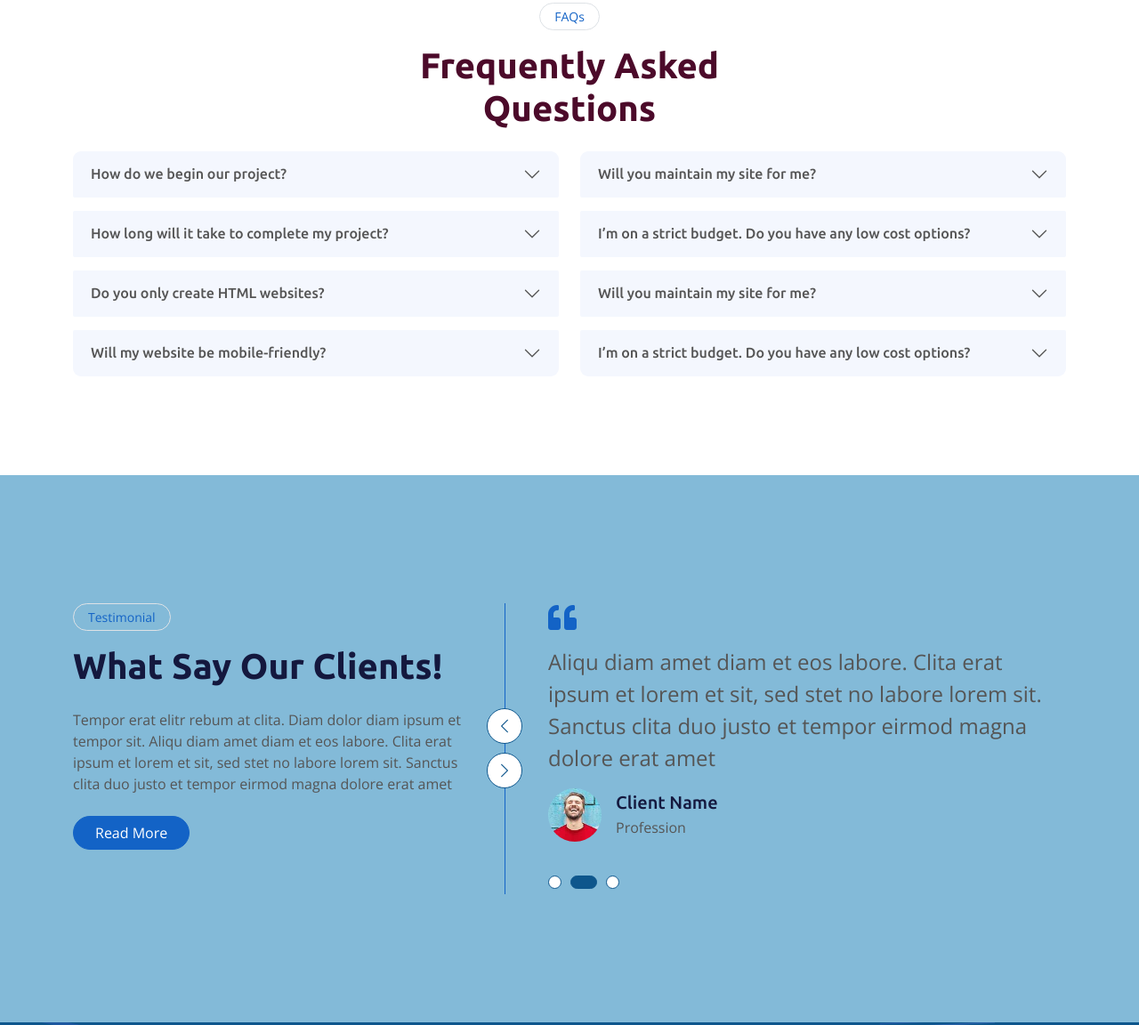
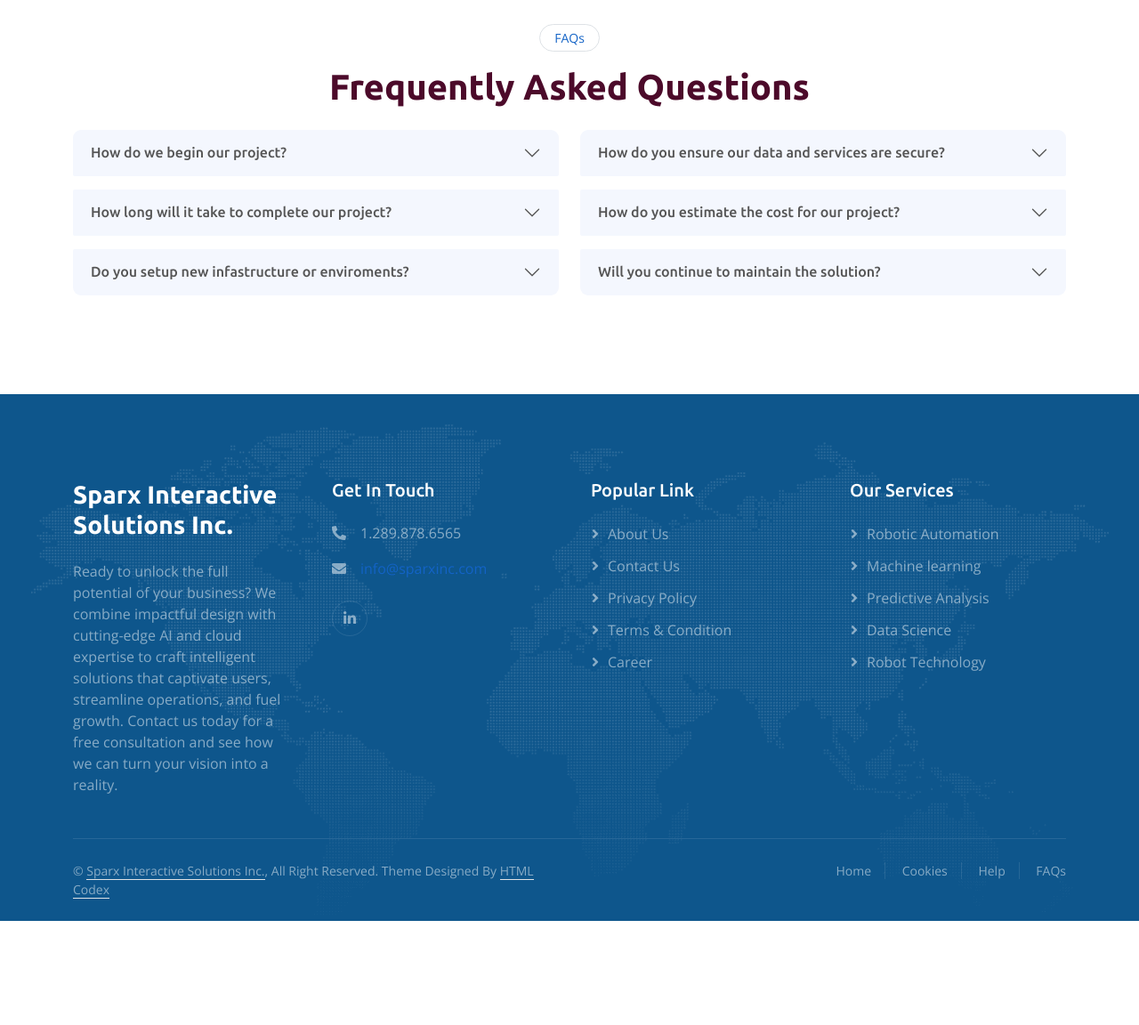
Before and after one commit to KrisFernando/sparxinc-website, a plain HTML site: page index.html in a window 1280 px wide. Shown: the part 3891-5043 px from the top of the page at 89% size. After the commit the page ends 4926 px from the top, so only its background shows below. Drawn offline with nearby package versions, Linux system fonts and the light colour scheme.

Commit message:
index > case study, faq, footer

```diff
--- a/css/style.css
+++ b/css/style.css
@@ -16,7 +16,7 @@
 }
 
 .bg-dark {
-    background-color: var(--secondary) !important;
+    background-color: var(--primary) !important;
 }
 
 .text-secondary {
--- a/index.html
+++ b/index.html
@@ -78,7 +78,7 @@
                 <div class="col-lg-6 align-self-center text-center text-lg-start mb-lg-5">
                     <div class="btn btn-sm border rounded-pill text-white px-3 mb-3 animated slideInRight">Sparx Interactive Solutions Inc.</div>
                     <h1 class="display-4 text-white mb-4 animated slideInRight">The Digital Evolution</h1>
-                    <p class="text-white mb-4 animated slideInRight">Feeling overwhelmed managing your brand online? We design, build, and deploy solutions to take your business to the next level.</p>
+                    <p class="text-white mb-4 animated slideInRight">Feeling overwhelmed managing your brand online?<br/>We design, build, and deploy solutions to take your business to the next level.</p>
                     <!-- <a href="" class="btn btn-light py-sm-3 px-sm-5 rounded-pill me-3 animated slideInRight">Read More</a> -->
                     <!-- <a href="" class="btn btn-outline-light py-sm-3 px-sm-5 rounded-pill animated slideInRight">Contact Us</a> -->
                 </div>
@@ -273,7 +273,7 @@
         <div class="container py-5">
             <div class="mx-auto text-center wow fadeIn" data-wow-delay="0.1s" style="max-width: 500px;">
                 <div class="btn btn-sm border rounded-pill text-primary px-3 mb-3">Case Study</div>
-                <h1 class="mb-4 text-white">Our Recent Solutiuons</h1>
+                <h1 class="mb-4 text-white">Recent Solutions</h1>
             </div>
             <div class="row g-4">
                 <div class="col-lg-4 wow fadeIn" data-wow-delay="0.3s">
@@ -315,7 +315,7 @@
     <!-- FAQs Start -->
     <div class="container-fluid py-5">
         <div class="container py-5">
-            <div class="mx-auto text-center wow fadeIn" data-wow-delay="0.1s" style="max-width: 500px;">
+            <div class="mx-auto text-center wow fadeIn" data-wow-delay="0.1s">
                 <div class="btn btn-sm border rounded-pill text-primary px-3 mb-3">FAQs</div>
                 <h1 class="mb-4 text-secondary">Frequently Asked Questions</h1>
             </div>
@@ -340,13 +340,13 @@
                             <h2 class="accordion-header" id="headingTwo">
                                 <button class="accordion-button collapsed" type="button" data-bs-toggle="collapse"
                                     data-bs-target="#collapseTwo" aria-expanded="false" aria-controls="collapseTwo">
-                                    How long will it take to complete my project?
+                                    How long will it take to complete our project?
                                 </button>
                             </h2>
                             <div id="collapseTwo" class="accordion-collapse collapse" aria-labelledby="headingTwo"
                                 data-bs-parent="#accordionFAQ1">
                                 <div class="accordion-body">
-                                    Once we determine the scope of work, we provide a per project timeline for completition.  In the initial plannign phase will take into account any deadlines or launch dates you already have in place.
+                                    Once we determine the scope of work, we provide a per project timeline for completition.  In the initial planning phase will take into account any deadlines or launch dates you already have in place.  So it all depends on the complexity and cooperation of the required resources for a successful impletementation.
                                 </div>
                             </div>
                         </div>
@@ -354,27 +354,13 @@
                             <h2 class="accordion-header" id="headingThree">
                                 <button class="accordion-button collapsed" type="button" data-bs-toggle="collapse"
                                     data-bs-target="#collapseThree" aria-expanded="false" aria-controls="collapseThree">
-                                    Do you only create HTML websites?
+                                    Do you setup new infastructure or enviroments?
                                 </button>
                             </h2>
                             <div id="collapseThree" class="accordion-collapse collapse" aria-labelledby="headingThree"
                                 data-bs-parent="#accordionFAQ1">
                                 <div class="accordion-body">
-                                    Dolor nonumy tempor elitr et rebum ipsum sit duo duo. Diam sed sed magna et magna diam aliquyam amet dolore ipsum erat duo. Sit rebum magna duo labore no diam.
-                                </div>
-                            </div>
-                        </div>
-                        <div class="accordion-item wow fadeIn" data-wow-delay="0.4s">
-                            <h2 class="accordion-header" id="headingFour">
-                                <button class="accordion-button collapsed" type="button" data-bs-toggle="collapse"
-                                    data-bs-target="#collapseFour" aria-expanded="true" aria-controls="collapseFour">
-                                    Will my website be mobile-friendly?
-                                </button>
-                            </h2>
-                            <div id="collapseFour" class="accordion-collapse collapse" aria-labelledby="headingFour"
-                                data-bs-parent="#accordionFAQ1">
-                                <div class="accordion-body">
-                                    Dolor nonumy tempor elitr et rebum ipsum sit duo duo. Diam sed sed magna et magna diam aliquyam amet dolore ipsum erat duo. Sit rebum magna duo labore no diam.
+                                    Yes, we follow best practices with any deployment and use standard DevOps methodologies.  A Continuous Intergration/ Continuous Deployment pipeline is key for all phases of deployment, so we keep that in mind.  We will setup 3 environments: Development, Testing and Production.  This will help with smooth transition of client facing or internal business services vital for your business operations.
                                 </div>
                             </div>
                         </div>
@@ -386,13 +372,13 @@
                             <h2 class="accordion-header" id="headingFive">
                                 <button class="accordion-button collapsed" type="button" data-bs-toggle="collapse"
                                     data-bs-target="#collapseFive" aria-expanded="false" aria-controls="collapseFive">
-                                    Will you maintain my site for me?
+                                    How do you ensure our data and services are secure?
                                 </button>
                             </h2>
                             <div id="collapseFive" class="accordion-collapse collapse" aria-labelledby="headingFive"
                                 data-bs-parent="#accordionFAQ2">
                                 <div class="accordion-body">
-                                    Dolor nonumy tempor elitr et rebum ipsum sit duo duo. Diam sed sed magna et magna diam aliquyam amet dolore ipsum erat duo. Sit rebum magna duo labore no diam.
+                                    Security is a key pillar to all our solutions.  Data will be encrypted in Transit and at Rest (on storage).  Access to your data and services will always be restricted to allow least privilaged access.  We use a Zero Trust policy and tighten access to a limited set of users.  These users will only be given access complete their given tasks.  Additionally, Multi-Factor Athentication (MFA) will be used to protect against password breaches.
                                 </div>
                             </div>
                         </div>
@@ -400,13 +386,13 @@
                             <h2 class="accordion-header" id="headingSix">
                                 <button class="accordion-button collapsed" type="button" data-bs-toggle="collapse"
                                     data-bs-target="#collapseSix" aria-expanded="false" aria-controls="collapseSix">
-                                    I’m on a strict budget. Do you have any low cost options?
+                                    How do you estimate the cost for our project?
                                 </button>
                             </h2>
                             <div id="collapseSix" class="accordion-collapse collapse" aria-labelledby="headingSix"
                                 data-bs-parent="#accordionFAQ2">
                                 <div class="accordion-body">
-                                    Dolor nonumy tempor elitr et rebum ipsum sit duo duo. Diam sed sed magna et magna diam aliquyam amet dolore ipsum erat duo. Sit rebum magna duo labore no diam.
+                                    When we initially determine the scope of work and solution, we offer a few options based on these factors: timeline, costs, and complexity.  Implementation of your project might also be over in serveral phases, such as an interim solution (get something quick) and then a final solution (viable and long standing)
                                 </div>
                             </div>
                         </div>
@@ -414,27 +400,13 @@
                             <h2 class="accordion-header" id="headingSeven">
                                 <button class="accordion-button collapsed" type="button" data-bs-toggle="collapse"
                                     data-bs-target="#collapseSeven" aria-expanded="false" aria-controls="collapseSeven">
-                                    Will you maintain my site for me?
+                                    Will you continue to maintain the solution?
                                 </button>
                             </h2>
                             <div id="collapseSeven" class="accordion-collapse collapse" aria-labelledby="headingSeven"
                                 data-bs-parent="#accordionFAQ2">
                                 <div class="accordion-body">
-                                    Dolor nonumy tempor elitr et rebum ipsum sit duo duo. Diam sed sed magna et magna diam aliquyam amet dolore ipsum erat duo. Sit rebum magna duo labore no diam.
-                                </div>
-                            </div>
-                        </div>
-                        <div class="accordion-item wow fadeIn" data-wow-delay="0.8s">
-                            <h2 class="accordion-header" id="headingEight">
-                                <button class="accordion-button collapsed" type="button" data-bs-toggle="collapse"
-                                    data-bs-target="#collapseEight" aria-expanded="false" aria-controls="collapseEight">
-                                    I’m on a strict budget. Do you have any low cost options?
-                                </button>
-                            </h2>
-                            <div id="collapseEight" class="accordion-collapse collapse" aria-labelledby="headingEight"
-                                data-bs-parent="#accordionFAQ2">
-                                <div class="accordion-body">
-                                    Dolor nonumy tempor elitr et rebum ipsum sit duo duo. Diam sed sed magna et magna diam aliquyam amet dolore ipsum erat duo. Sit rebum magna duo labore no diam.
+                                    Normally, there's a hand-off to your existing Technology Team.  We can work out a transition plan where training and test runs are completed for review and sign off.<br/>We are also available to continue to maintain the solution on your behalf.
                                 </div>
                             </div>
                         </div>
@@ -445,30 +417,35 @@
     </div>
     <!-- FAQs Start -->
 
-    <!-- Testimonial Start -->
+    <!-- Testimonial Start
     <div class="container-fluid bg-light-2 py-5">
     <div class="container-xxl py-5">
         <div class="container py-5">
             <div class="row g-5">
                 <div class="col-lg-5 wow fadeIn" data-wow-delay="0.1s">
                     <div class="btn btn-sm border rounded-pill text-primary px-3 mb-3">Testimonial</div>
-                    <h1 class="mb-4">What Say Our Clients!</h1>
-                    <p class="mb-4">Tempor erat elitr rebum at clita. Diam dolor diam ipsum et tempor sit. Aliqu diam
-                        amet diam et eos labore. Clita erat ipsum et lorem et sit, sed stet no labore lorem sit. Sanctus
-                        clita duo justo et tempor eirmod magna dolore erat amet</p>
-                    <a class="btn btn-primary rounded-pill px-4" href="">Read More</a>
+                    <h1 class="mb-4 text-white">What Say Our Clients!</h1>
+                    <p class="mb-4">Our customers thrive because we become invested partners, not just service providers. We translate your vision into reality with captivating design and cutting-edge technology.  This translates to user experiences that captivate, intelligent automation that streamlines operations, and data-driven insights that fuel growth.</p>
                 </div>
                 <div class="col-lg-7 wow fadeIn" data-wow-delay="0.5s">
                     <div class="owl-carousel testimonial-carousel border-start border-primary">
                         <div class="testimonial-item ps-5">
                             <i class="fa fa-quote-left fa-2x text-primary mb-3"></i>
-                            <p class="fs-4">Aliqu diam amet diam et eos labore. Clita erat ipsum et lorem et sit, sed stet no labore lorem sit. Sanctus clita duo justo et tempor eirmod magna dolore erat amet</p>
+                            <p class="fs-4">Launching our non-profit with Sparx was a dream!  They were incredibly patient in understanding our mission and target audience, and their design team absolutely nailed the look and feel we were going for.  The website is easy to navigate and keeps our donors engaged.  But what really impressed us was their technical expertise.  They're more than just a design and development company - they're true partners in making a difference.</p>
                             <div class="d-flex align-items-center">
-                                <img class="img-fluid flex-shrink-0 rounded-circle" src="img/testimonial-1.jpg"
-                                    style="width: 60px; height: 60px;">
                                 <div class="ps-3">
-                                    <h5 class="mb-1">Client Name</h5>
-                                    <span>Profession</span>
+                                    <h5 class="mb-1">Samoa Shang</h5>
+                                    <span>Founder | CEO</span>
+                                </div>
+                            </div>
+                        </div>
+                        <div class="testimonial-item ps-5">
+                            <i class="fa fa-quote-left fa-2x text-primary mb-3"></i>
+                            <p class="fs-4">Sparx was a game-changer for our data management. Migrating everything to the cloud felt daunting, but their team made the process smooth and efficient. Now, our data is not only secure and accessible, but it's actionable! They built us user-friendly dashboards that give us real-time insights we never had before. We can finally see trends, identify areas for improvement, and make data-driven decisions that are propelling our business forward.</p>
+                            <div class="d-flex align-items-center">
+                                <div class="ps-3">
+                                    <h5 class="mb-1">Sophia DeWalt</h5>
+                                    <span>Senior Director</span>
                                 </div>
                             </div>
                         </div>
@@ -476,20 +453,6 @@
                             <i class="fa fa-quote-left fa-2x text-primary mb-3"></i>
                             <p class="fs-4">Aliqu diam amet diam et eos labore. Clita erat ipsum et lorem et sit, sed stet no labore lorem sit. Sanctus clita duo justo et tempor eirmod magna dolore erat amet</p>
                             <div class="d-flex align-items-center">
-                                <img class="img-fluid flex-shrink-0 rounded-circle" src="img/testimonial-2.jpg"
-                                    style="width: 60px; height: 60px;">
-                                <div class="ps-3">
-                                    <h5 class="mb-1">Client Name</h5>
-                                    <span>Profession</span>
-                                </div>
-                            </div>
-                        </div>
-                        <div class="testimonial-item ps-5">
-                            <i class="fa fa-quote-left fa-2x text-primary mb-3"></i>
-                            <p class="fs-4">Aliqu diam amet diam et eos labore. Clita erat ipsum et lorem et sit, sed stet no labore lorem sit. Sanctus clita duo justo et tempor eirmod magna dolore erat amet</p>
-                            <div class="d-flex align-items-center">
-                                <img class="img-fluid flex-shrink-0 rounded-circle" src="img/testimonial-3.jpg"
-                                    style="width: 60px; height: 60px;">
                                 <div class="ps-3">
                                     <h5 class="mb-1">Client Name</h5>
                                     <span>Profession</span>
@@ -502,10 +465,10 @@
         </div>
     </div>
 </div>
-    <!-- Testimonial End -->
+     Testimonial End -->
 
 
-    <!-- Newsletter Start -->
+    <!-- Newsletter Start
     <div class="container-fluid bg-primary newsletter py-5">
         <div class="container">
             <div class="row g-5 align-items-center">
@@ -526,7 +489,7 @@
             </div>
         </div>
     </div>
-    <!-- Newsletter End -->
+    Newsletter End -->
 
 
     <!-- Footer Start -->
@@ -537,20 +500,13 @@
                     <a href="index.html" class="d-inline-block mb-3">
                         <h3 class="text-white">Sparx Interactive Solutions Inc.</h3>
                     </a>
-                    <p class="mb-0">Tempor erat elitr rebum at clita. Diam dolor diam ipsum et tempor sit. Aliqu diam
-                        amet diam et eos labore. Clita erat ipsum et lorem et sit, sed stet no labore lorem sit. Sanctus
-                        clita duo justo et tempor</p>
+                    <p class="mb-0">Ready to unlock the full potential of your business? We combine impactful design with cutting-edge AI and cloud expertise to craft intelligent solutions that captivate users, streamline operations, and fuel growth.  Contact us today for a free consultation and see how we can turn your vision into a reality.</p>
                 </div>
                 <div class="col-md-6 col-lg-3 wow fadeIn" data-wow-delay="0.3s">
                     <h5 class="text-white mb-4">Get In Touch</h5>
-                    <p><i class="fa fa-map-marker-alt me-3"></i>123 Street, New York, USA</p>
-                    <p><i class="fa fa-phone-alt me-3"></i>+012 345 67890</p>
-                    <p><i class="fa fa-envelope me-3"></i>info@example.com</p>
+                    <p><i class="fa fa-phone-alt me-3"></i>1.289.878.6565</p>
+                    <p><i class="fa fa-envelope me-3"></i><a href="mailtio://info@sparxinc.com">info@sparxinc.com</a></p>
                     <div class="d-flex pt-2">
-                        <a class="btn btn-outline-light btn-social" href=""><i class="fab fa-twitter"></i></a>
-                        <a class="btn btn-outline-light btn-social" href=""><i class="fab fa-facebook-f"></i></a>
-                        <a class="btn btn-outline-light btn-social" href=""><i class="fab fa-youtube"></i></a>
-                        <a class="btn btn-outline-light btn-social" href=""><i class="fab fa-instagram"></i></a>
                         <a class="btn btn-outline-light btn-social" href=""><i class="fab fa-linkedin-in"></i></a>
                     </div>
                 </div>
@@ -576,10 +532,10 @@
             <div class="copyright">
                 <div class="row">
                     <div class="col-md-6 text-center text-md-start mb-3 mb-md-0">
-                        &copy; <a class="border-bottom" href="#">Your Site Name</a>, All Right Reserved.
+                        &copy; <a class="border-bottom" href="#">Sparx Interactive Solutions Inc.</a>, All Right Reserved.
 
                         <!--/*** This template is free as long as you keep the footer author’s credit link/attribution link/backlink. If you'd like to use the template without the footer author’s credit link/attribution link/backlink, you can purchase the Credit Removal License from "https://htmlcodex.com/credit-removal". Thank you for your support. ***/-->
-                        Designed By <a class="border-bottom" href="https://htmlcodex.com">HTML Codex</a> Distributed By <a class="border-bottom" href="https://themewagon.com">ThemeWagon</a>
+                        Theme Designed By <a class="border-bottom" href="https://htmlcodex.com">HTML Codex</a>
                     </div>
                     <div class="col-md-6 text-center text-md-end">
                         <div class="footer-menu">
```
